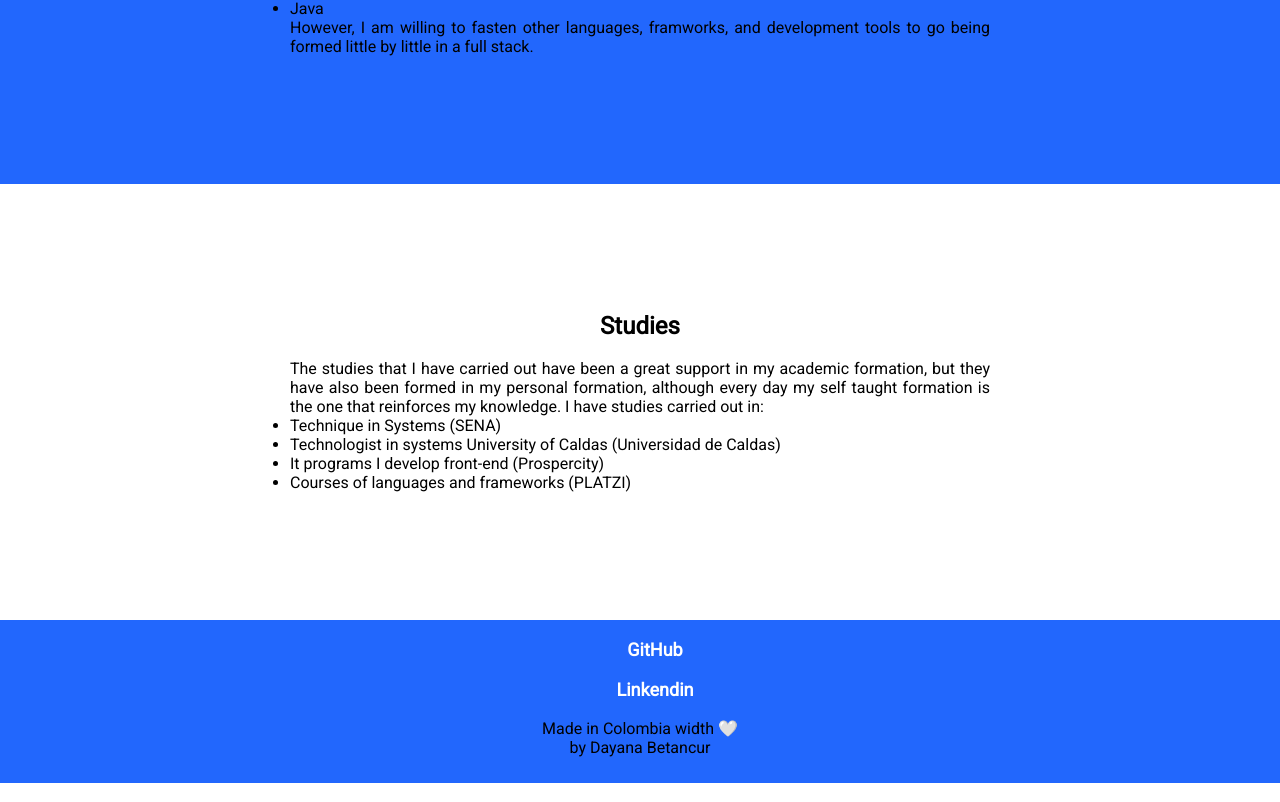
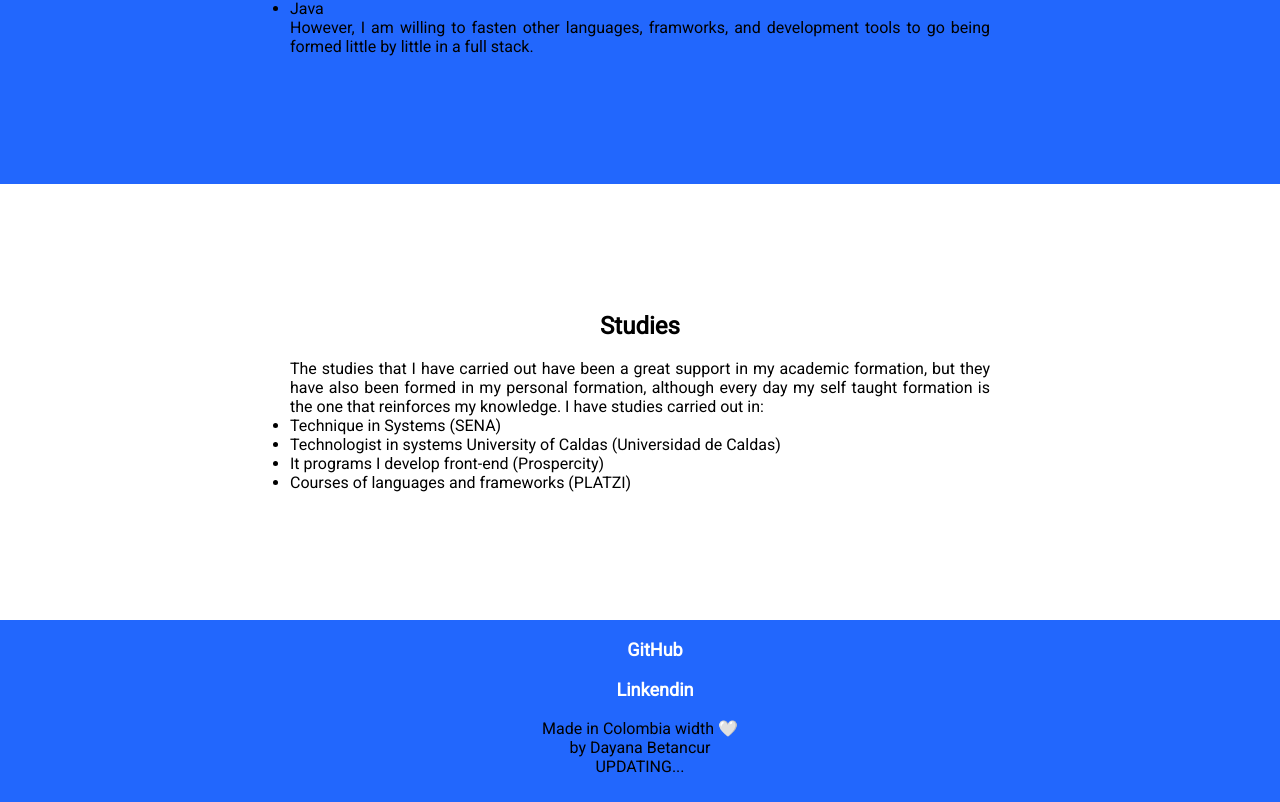
Before and after one commit to DayanaB01/portafolio, a Vue app: page / in a window 1280 px wide. Shown: the part 3002-3804 px from the top of the page. Built offline with nearby package versions, Linux system fonts and the light colour scheme.

Commit message:
updating state

```diff
--- a/src/views/HomeView.vue
+++ b/src/views/HomeView.vue
@@ -96,6 +96,7 @@
           <a href="www.linkedin.com/in/dayana-betancur-gañán">Linkendin</a>
         </ul><br>
         <p>Made in Colombia width 🤍 <br> by Dayana Betancur</p>
+        <span>UPDATING...</span>
       </div>
     </footer>
   </div>
```
